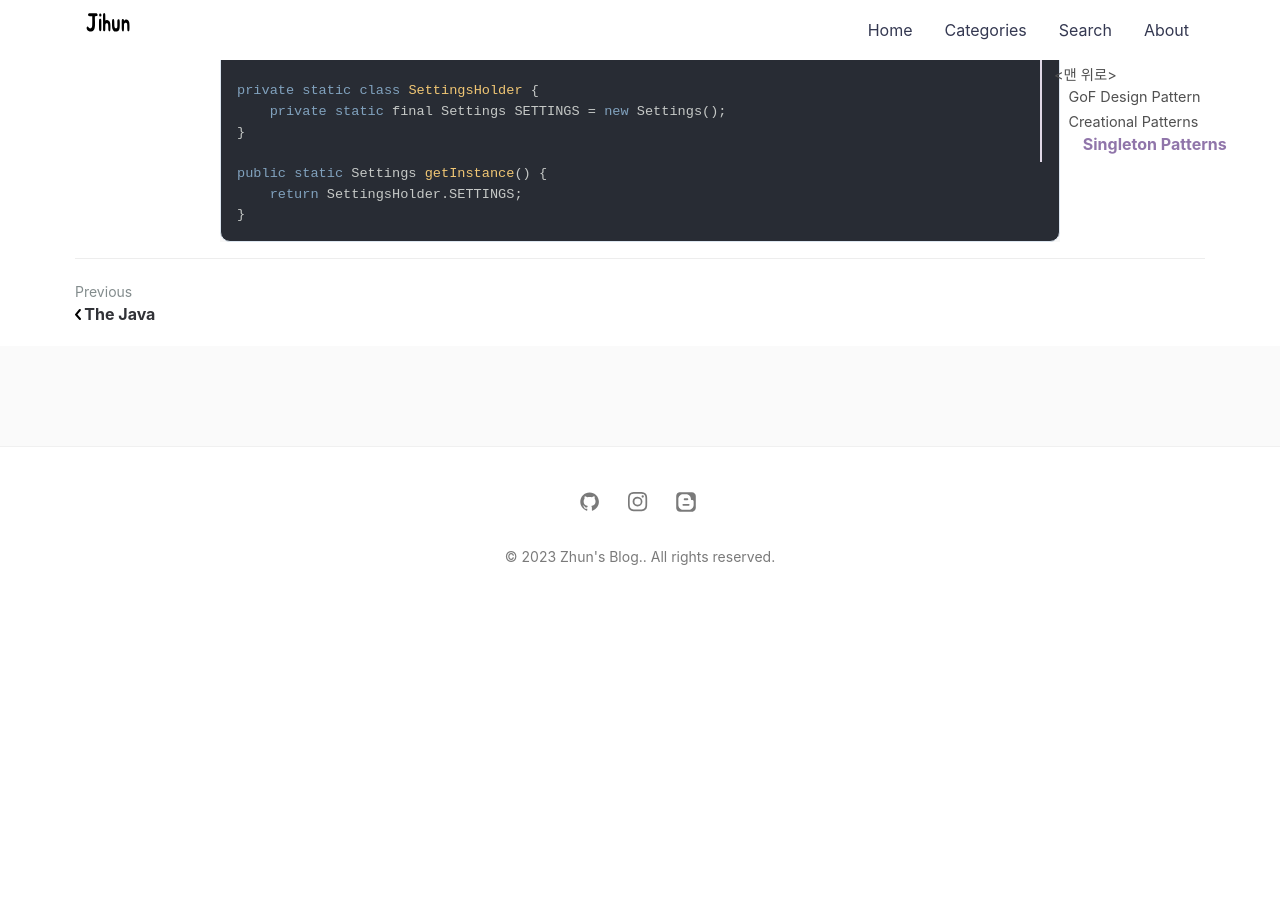
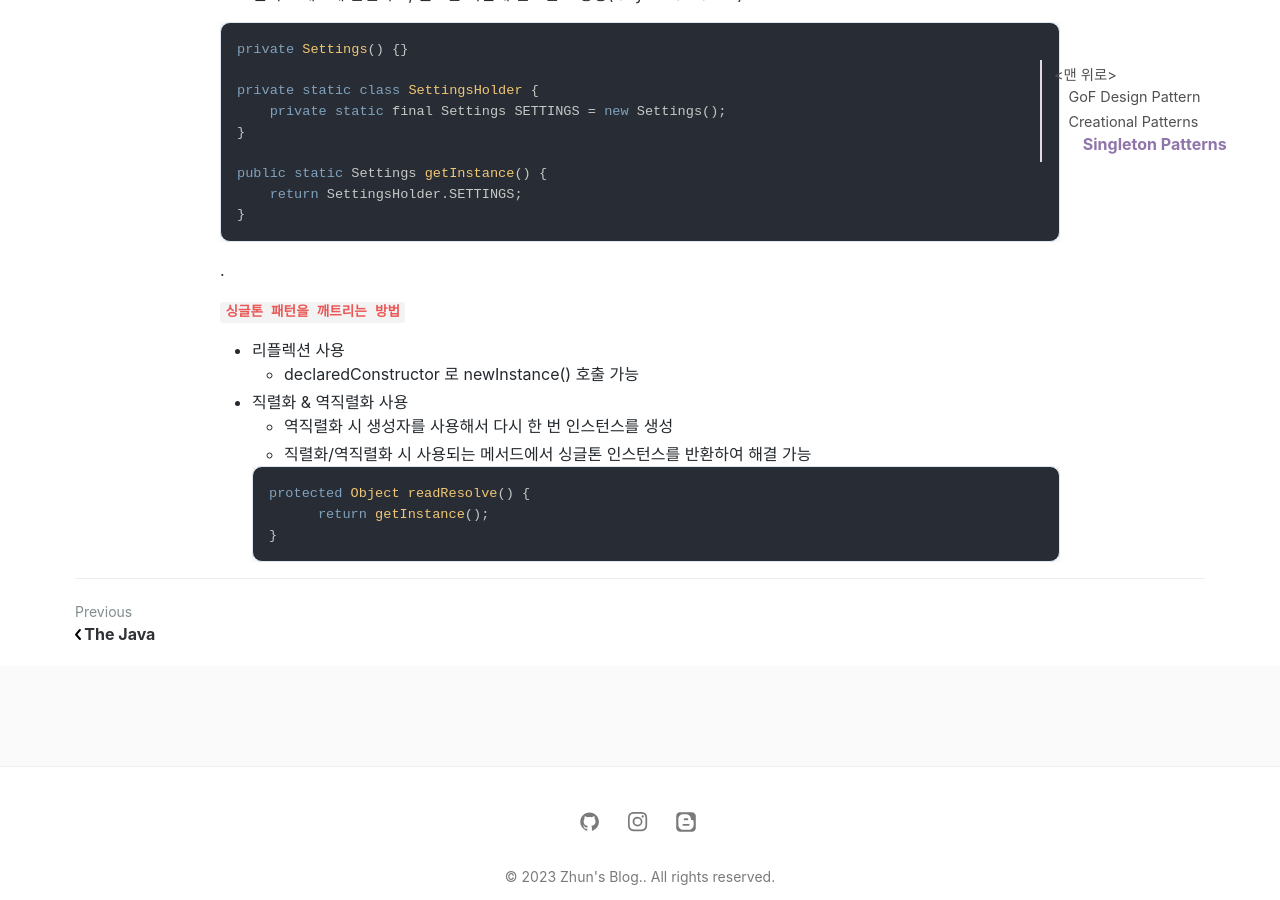
Before and after one commit to jihunparkme/jihunparkme.github.io, a Jekyll site: the page built from _posts/2023-11-01-gof-design-pattern.md, in a window 1280 px wide and 900 px high, scrolled down 2473 px. Built offline with Jekyll 4.4.1, drawn with Linux system fonts in a browser that asks for light colours; nearby versions of some CDN libraries; comment, search, counter and statistics services are not loaded; before the commit the page ends 3085 px from its top, so only the background shows below that.

Commit message:
[Design Pattern] 싱글톤 패턴 3부 - 싱글톤 패턴 구현 방법을 깨트리는 방법

````diff
--- a/_posts/2023-11-01-gof-design-pattern.md
+++ b/_posts/2023-11-01-gof-design-pattern.md
@@ -98,3 +98,19 @@ public static Settings getInstance() {
     return SettingsHolder.SETTINGS;
 }
 ```
+
+.
+
+**`싱글톤 패턴을 깨트리는 방법`**
+
+- 리플렉션 사용
+  - declaredConstructor 로 newInstance() 호출 가능
+- 직렬화 & 역직렬화 사용
+  - 역직렬화 시 생성자를 사용해서 다시 한 번 인스턴스를 생성
+  - 직렬화/역직렬화 시 사용되는 메서드에서 싱글톤 인스턴스를 반환하여 해결 가능
+
+  ```java
+  protected Object readResolve() {
+        return getInstance();
+  }
+  ```
````
